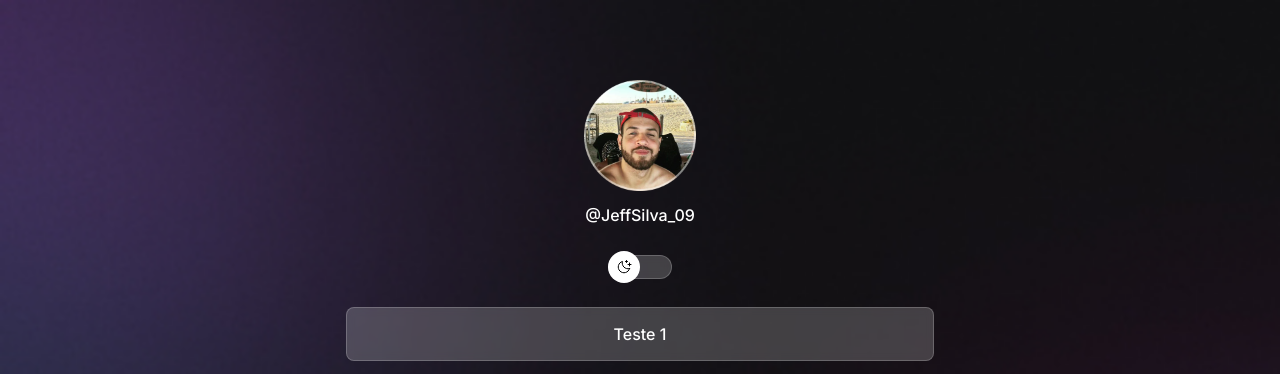
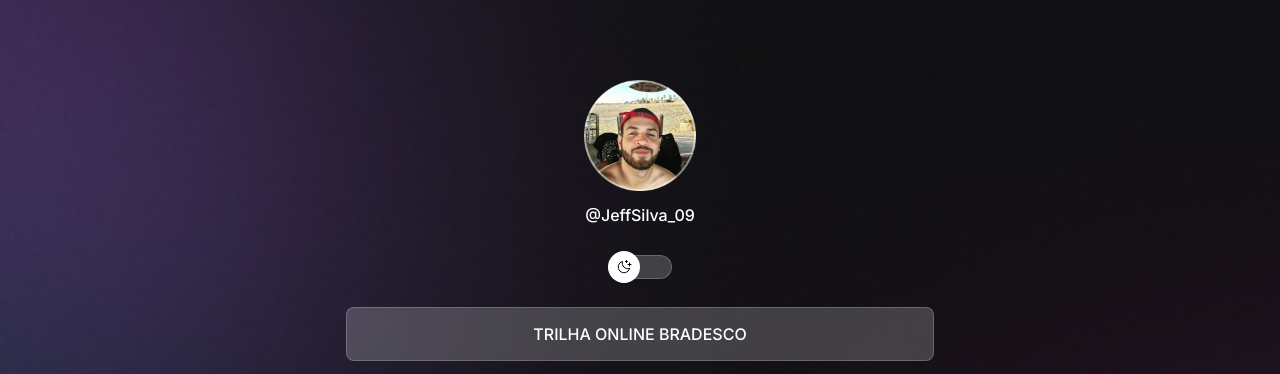
Before and after one commit to JeffS1lva/Page-Link, a plain HTML site: page index.html in a window 1280 px wide. Shown: the top 374 px of the page. Drawn offline with nearby package versions, Linux system fonts and the light colour scheme.

Commit message:
Commit Brad

```diff
--- a/index.html
+++ b/index.html
@@ -1,3 +1,8 @@
+<!--Perguntas bradesco -->
+
+<!--1°Queremos que você nos conte como identifica conosco e porquê.
+
+2° Como você contribuiria para a transformação futura do bradesco, combinando tecnologia, individualidade e conhecimento, com base no pioneirismo e na tradição da empresa? De que forma você pode contribuir para melhorar a vida dos clientes e parceiros comerciais do Bradesco?-->
 <!DOCTYPE html>
 <html lang="pt-br" class="">
   <head>
@@ -22,20 +27,20 @@
         <span></span>
       </div>
       <ul>
-        <li>
-          <a href="#">Teste 1</a>
+        <!--<li>
+          <a href="#">Como me identifico com o Bradesco?</a>
         </li>
 
         <li>
-          <a href="#">Teste 2</a>
+          <a href="#">Como contribuiria para transformação futura?</a>
         </li>
 
         <li>
-          <a href="#">Teste 3</a>
-        </li>
+          <a href="#">Melhoria para Clientes e Parceiros</a>
+        </li>-->
 
         <li>
-          <a href="#">Teste 4</a>
+          <a href="https://jeffs1lva.github.io/Brad/#">Trilha Online Bradesco</a>
         </li>
       </ul>
       <div id="icons">
--- a/style.css
+++ b/style.css
@@ -2,7 +2,6 @@
   margin: 0;
   padding: 0;
   box-sizing: border-box ; /* Propriedade serve para  saber medida do tamanho da caixa, para que seja medida através da borda.*/
-
 }
 
 :root{
@@ -115,6 +114,7 @@
 
 ul li a {
    background: var(--surface-color); /*0.1 é a totalidade da cor entre branco ou transparente.*/
+   text-transform: uppercase;
    border: 1px solid var(--stroke-color);
    display:flex; /*Propriedade que alarga elementos da caixa*/
    justify-content: center; /*centraliza a caixa de texto, dentro da propriedade "display:flex".*/
@@ -125,7 +125,6 @@
 
    text-decoration: none; /*Tirar uma linha.*/
    font-weight: 500; /* Para ser objetivo melhor verificar na fonte linkada no head.*/
-
    transition: background 0.2s
 }
 
```
